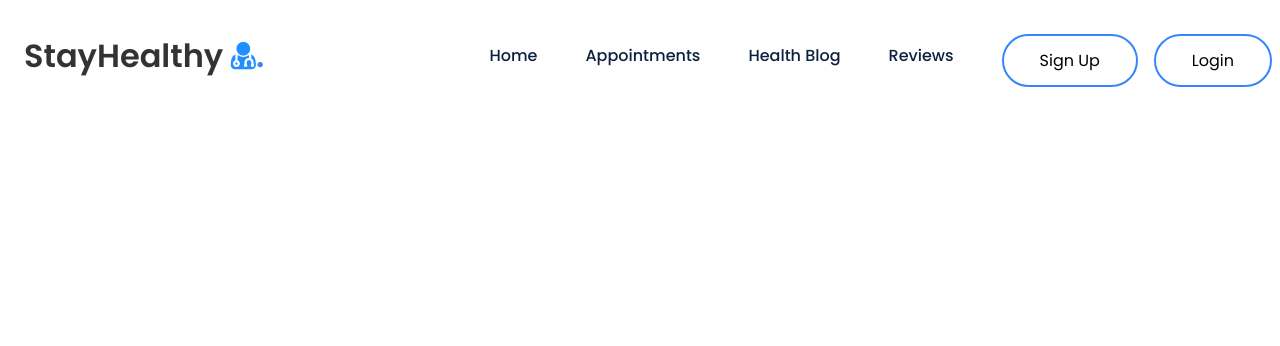
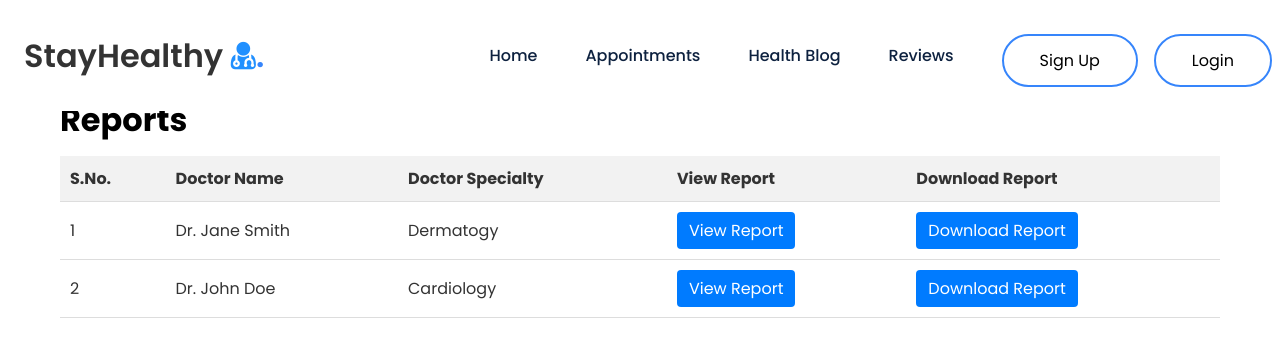
Before and after one commit to shahidullahmc/react-med_appt, a React (Create React App) app: page /reports in a window 1280 px wide. Shown: the top 346 px of the page. Built offline with nearby package versions, Linux system fonts and the light colour scheme; sample sign-in values are in the browser's storage.

Commit message:
ReportLayout

```diff
--- a/src/App.js
+++ b/src/App.js
@@ -24,6 +24,8 @@ import ReviewForm from './Components/ReviewForm/ReviewForm';
 
 import ProfileForm from './Components/ProfileCard/ProfileCard';
 
+import ReportsLayout from './Components/ReportsLayout/ReportsLayout';
+
 
 function App() {
 
@@ -42,6 +44,7 @@ function App() {
                         <Route path="/booking-consultation" element={<BookingConsultation/>} />
                         <Route path="/reviews" element={<ReviewForm/>} />
                         <Route path='/profile' element={<ProfileForm />} />
+                        <Route path='/reports' element={<ReportsLayout />} />
                     </Routes>
             </Notification>
         </BrowserRouter>
--- a/src/Components/Navbar/Navbar.js
+++ b/src/Components/Navbar/Navbar.js
@@ -86,6 +86,9 @@ const Navbar = () => {
                     <li>
                         <Link to="/profile">Your Profile</Link>
                     </li>
+                    <li>
+                        <Link to="/reports">Your Reports</Link>
+                    </li>
                 </ul>
               )}
             </li>
--- a/src/Components/ReportsLayout/ReportsLayout.css
+++ b/src/Components/ReportsLayout/ReportsLayout.css
@@ -0,0 +1,32 @@
+.reports-container {
+    max-width: 1200px;
+    margin: 5% auto;
+    padding: 20px;
+}
+.report-table {
+    width: 100%;
+    border-collapse: collapse;
+    font-family: Arial, sans-serif;
+    color: #333;
+}
+.report-table th,
+.report-table td {
+    padding: 10px;
+    text-align: left;
+    border-bottom: 1px solid #ddd;
+}
+.report-table th {
+    background-color: #f2f2f2;
+}
+.report-link {
+    display: inline-block;
+    padding: 6px 12px;
+    background-color: #007bff;
+    color: #fff;
+    text-decoration: none;
+    border-radius: 4px;
+    transition: background-color 0.3s ease;
+}
+.report-link:hover {
+    background-color: #0056b3;
+}
--- a/src/Components/ReportsLayout/ReportsLayout.js
+++ b/src/Components/ReportsLayout/ReportsLayout.js
@@ -0,0 +1,69 @@
+import React, { useEffect } from 'react';
+import './ReportsLayout.css';
+import { useNavigate } from 'react-router-dom';
+
+const ReportsLayout = () => {
+    const navigate = useNavigate();
+    useEffect(() => {
+        const authtoken = sessionStorage.getItem("auth-token");
+        if (!authtoken) {
+            navigate("/login");
+        }
+    }, []);
+    // Sample report data
+    const reportData = [
+        {
+            serialNumber: 1,
+            doctorName: 'Dr. Jane Smith',
+            doctorSpeciality: 'Dermatogy',
+        },
+
+        {
+            serialNumber: 2,
+            doctorName: 'Dr. John Doe',
+            doctorSpeciality: 'Cardiology',
+        },
+
+        // Add more report data objects as needed
+
+    ];
+
+    return (
+        <div className="reports-container">
+            <h1>Reports</h1>
+            <table className="report-table">
+                <thead>
+                    <tr>
+                        <th>S.No.</th>
+                        <th>Doctor Name</th>
+                        <th>Doctor Specialty</th>
+                        <th>View Report</th>
+                        <th>Download Report</th>
+                    </tr>
+                </thead>
+
+                <tbody>
+                    {reportData.map((report, index) => (
+                        <tr key={index}>
+                            <td>{report.serialNumber}</td>
+                            <td>{report.doctorName}</td>
+                            <td>{report.doctorSpeciality}</td>
+                            <td>
+                                <a target='_blank' href='patient_report.pdf' className="report-link" rel="noreferrer">
+                                    View Report
+                                </a>
+                            </td>
+                            <td>
+                                <a target='_blank' href='patient_report.pdf' download className="report-link" rel="noreferrer">
+                                    Download Report
+                                </a>
+                            </td>
+                        </tr>
+                    ))}
+                </tbody>
+            </table>
+        </div>
+    );
+};
+
+export default ReportsLayout;
```
